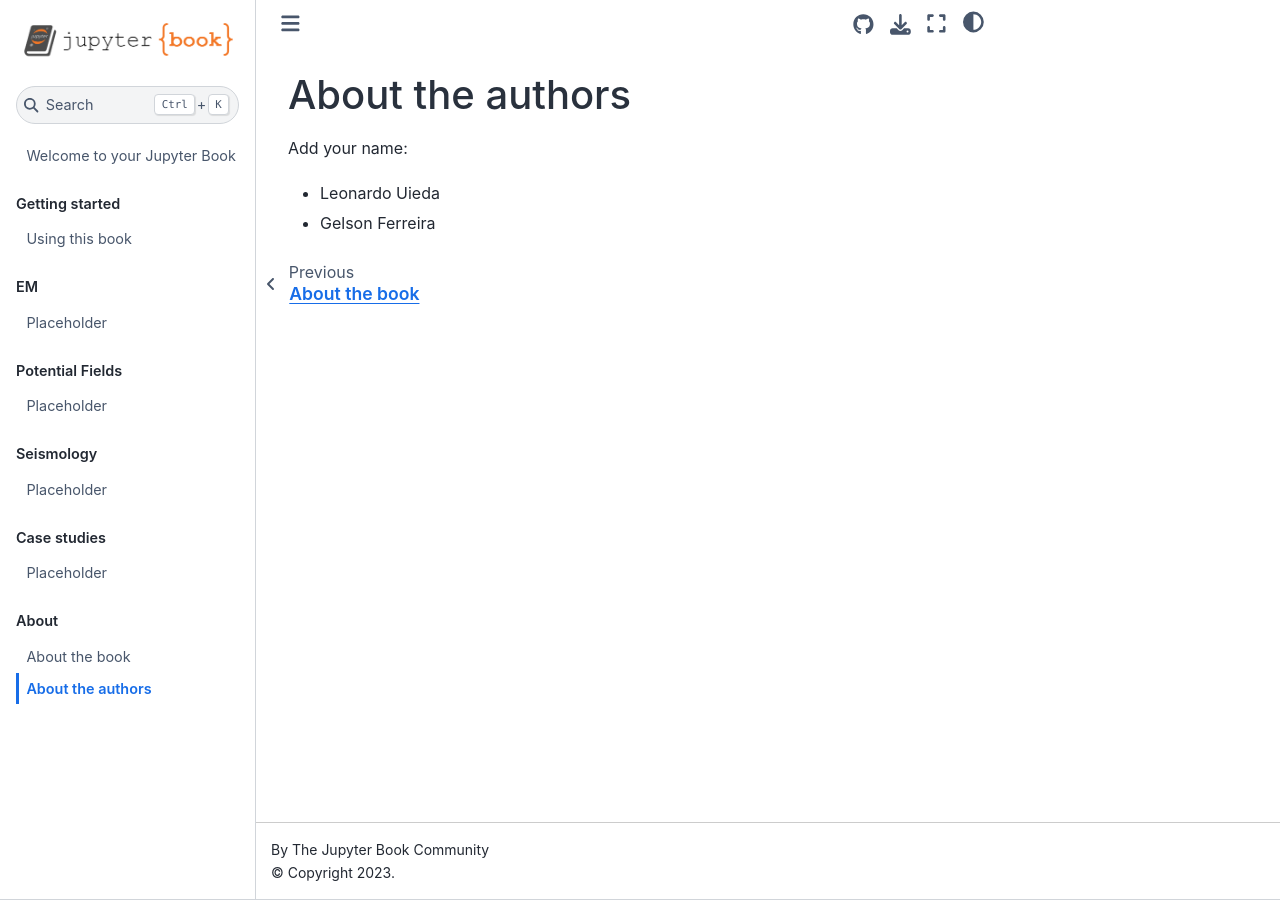
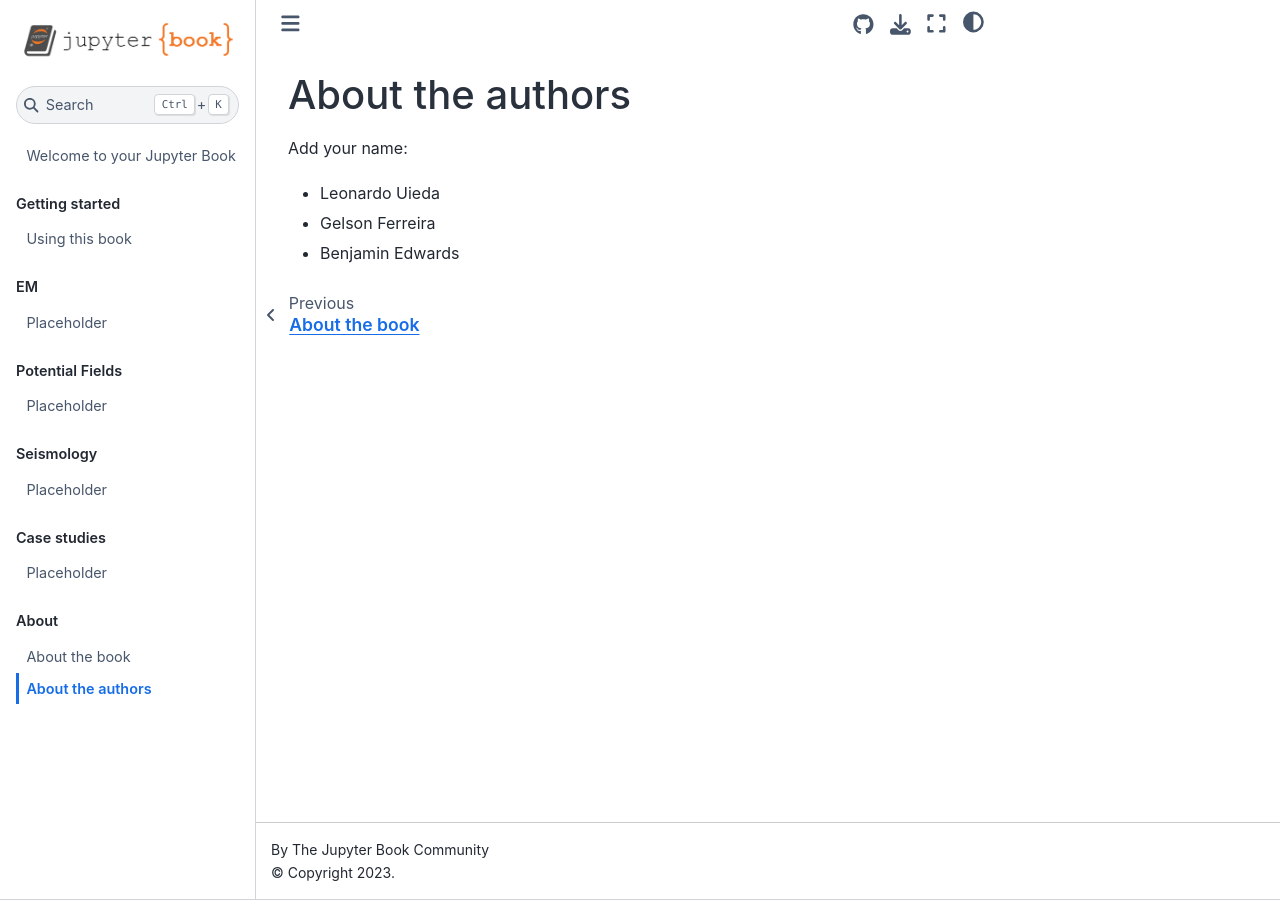
Before and after one commit to GeophysicsLibrary/applied-geophysics, a Jupyter Book: the page built from about/authors.md, in a window 1280 px wide. Built offline with Jupyter Book 1.0.4 settings and Sphinx 7.4.7 and the Sphinx Book theme 1.1.4, drawn with Linux system fonts in a browser that asks for light colours; pages that are not in the unit, such as notebooks, are missing from menus.

Commit message:
Added Ben to authors list

```diff
--- a/about/authors.md
+++ b/about/authors.md
@@ -4,3 +4,4 @@ Add your name:
 
 * Leonardo Uieda
 * Gelson Ferreira
+* Benjamin Edwards
```
